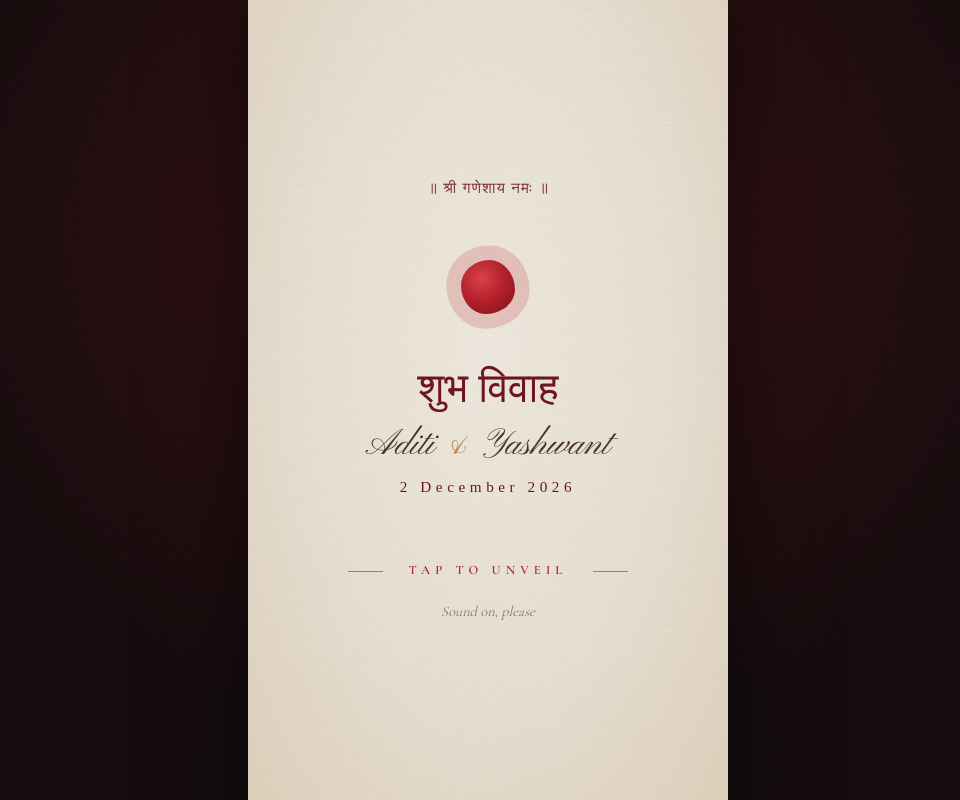
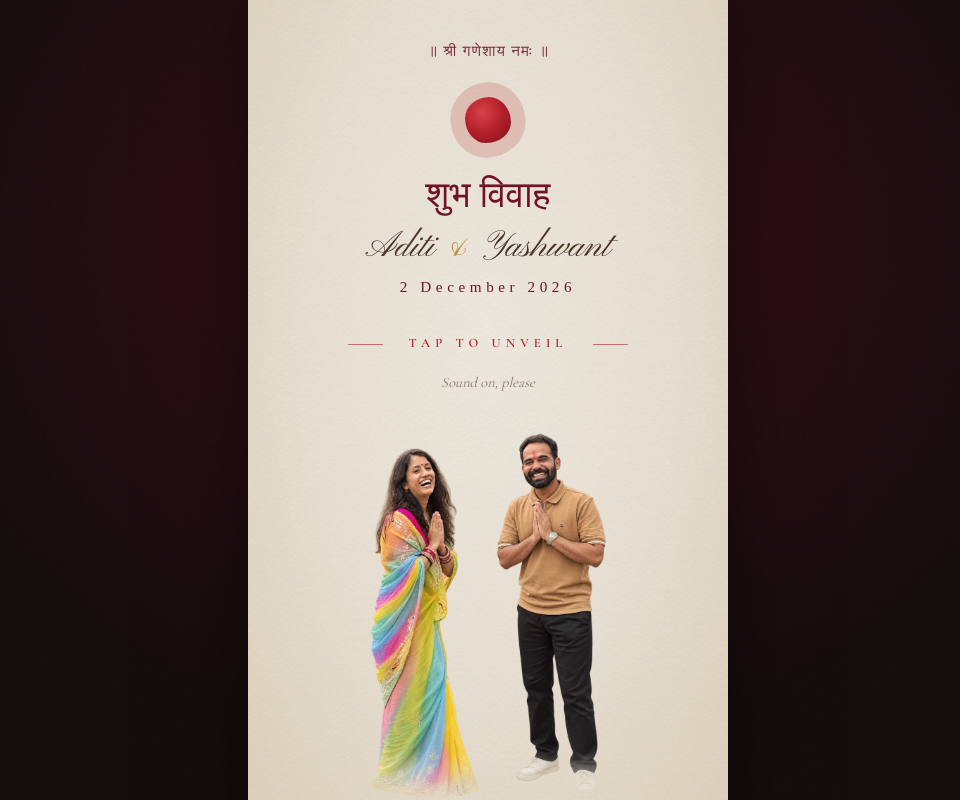
Before and after one commit to Mocktic/wedding-invite, a website built with Vite: page index.html in a window 1280 px wide. Shown: the whole page, without its empty margins (152-1112 px from the left). Built offline with nearby package versions, Linux system fonts and the light colour scheme; some packages are replaced by stand-ins of ours; a web font is replaced by a local one; what @phosphor-icons/core would draw is missing.

Commit message:
feat: add taglines for venues, enhance unveil scene with couple images

```diff
--- a/src/config.js
+++ b/src/config.js
@@ -8,22 +8,26 @@ export default {
     hashtag: '#AditiWedsYashwant',
   },
 
+  // tagline: the script line under "… will be held in" when this venue hosts the headline event
   venues: {
     residence: {
       name: 'Our Residence',
       city: 'home',
+      tagline: 'our home',
       address: 'Address to be shared', // PLACEHOLDER
       mapUrl: null, // PLACEHOLDER: paste a Google Maps link to show a directions button
     },
     badiSadri: {
       name: 'Badi Sadri',
       city: 'Badi Sadri',
+      tagline: 'the land of Mewar',
       address: 'Chittorgarh, Rajasthan',
       mapUrl: 'https://maps.google.com/?q=Badi+Sadri,+Rajasthan', // swap for the exact venue's link
     },
     rtdcAjmer: {
       name: 'RTDC Ajmer',
       city: 'Ajmer',
+      tagline: 'the city of Ajmer',
       address: 'Ajmer, Rajasthan',
       mapUrl: 'https://maps.google.com/?q=RTDC+Hotel+Ajmer', // swap for the exact venue's link
     },
--- a/src/scenes/hands.js
+++ b/src/scenes/hands.js
@@ -17,8 +17,8 @@ export function hands(app, ctx, { next }) {
   const canvas = h('canvas', { class: 'hands__canvas', 'aria-hidden': 'true' });
   const frame = h('div', { class: 'hands__frame' }, canvas);
   const scrim = h('div', { class: 'hands__scrim' });
-  const captionA = h('p', { class: 'hands__caption' }, 'Every story begins', h('br'), 'with a little colour.');
-  const captionB = h('p', { class: 'hands__caption' }, 'Ours begins', h('br'), 'with ', h('em', {}, 'alta'), '.');
+  const captionA = h('p', { class: 'hands__caption' }, 'It was written', h('br'), 'in the lines of our palms,');
+  const captionB = h('p', { class: 'hands__caption' }, 'long before', h('br'), 'we met.');
   const svg = s('svg', { class: 'scene-svg', 'aria-hidden': 'true' });
   const wash = next.el; // the names scene is the paper that floods in
   wash.classList.add('hands__wash');
--- a/src/scenes/udaipur.js
+++ b/src/scenes/udaipur.js
@@ -88,7 +88,7 @@ export function udaipur(app, ctx) {
     : null;
   const venueCopy = h('div', { class: 'udaipur__copy udaipur__venue' },
     h('p', { class: 'eyebrow' }, main.subtitle ? `The ${main.subtitle} will be held in` : `The ${main.title} will be held in`),
-    h('p', { class: 'script udaipur__city' }, 'the heart of Rajasthan'),
+    h('p', { class: 'script udaipur__city' }, venue.tagline || `the city of ${venue.city}`),
     h('p', { class: 'udaipur__venue-name' }, venue.name),
     h('p', { class: 'udaipur__address' }, venue.address),
     mapLink,
--- a/src/scenes/unveil.js
+++ b/src/scenes/unveil.js
@@ -1,7 +1,8 @@
-// Scene 0 — a single alta dot on raw canvas. Tapping it bleeds red ink across the screen,
+// Scene 0 — the bride and groom greet the guest with folded hands below a single alta dot on
+// raw canvas. Tapping bleeds red ink across the screen (the couple fade away as it rises),
 // starts the music and lets the film begin.
 import gsap from 'gsap';
-import { h } from '../lib/dom.js';
+import { h, asset } from '../lib/dom.js';
 import { overlayVideo, playVideo } from '../lib/overlayVideo.js';
 import { inkMask } from '../lib/inkMask.js';
 
@@ -23,14 +24,37 @@ export function unveil(ctx, { onOpen }) {
     cta,
     h('p', { class: 'unveil__hint' }, 'Sound on, please'),
   );
+  const bride = h('img', { class: 'unveil__person unveil__person--bride', src: asset('img/cover-bride.webp'), alt: config.couple.bride, decoding: 'async' });
+  const groom = h('img', { class: 'unveil__person unveil__person--groom', src: asset('img/cover-groom.webp'), alt: config.couple.groom, decoding: 'async' });
+  const pair = h('div', { class: 'unveil__pair' }, bride, groom);
   const bleedWrap = h('div', { class: 'unveil__bleed-wrap' }, bleed);
-  const root = h('div', { class: 'unveil', role: 'dialog', 'aria-label': 'Wedding invitation' }, bleedWrap, content);
+  const root = h('div', { class: 'unveil', role: 'dialog', 'aria-label': 'Wedding invitation' }, bleedWrap, pair, content);
   const spread = inkMask(bleedWrap, 'blot');
   spread(0);
   document.body.append(root);
   cta.focus({ preventScroll: true });
 
+  // The couple take the space left below the text (never overlapping it), up to 46% of the screen.
+  const fitPair = () => {
+    const room = root.clientHeight - content.getBoundingClientRect().bottom - 10;
+    pair.style.height = `${Math.max(180, Math.min(root.clientHeight * 0.46, room))}px`;
+  };
+  fitPair();
+  new ResizeObserver(fitPair).observe(content); // re-fit when fonts land or the text reflows
+  window.addEventListener('resize', fitPair);
+
   gsap.from(content.children, { autoAlpha: 0, y: 14, duration: 1.1, stagger: 0.12, ease: 'power2.out', delay: 0.2 });
+  // The couple simply appear (gently). Add ?entrance=walk to the link to preview a version
+  // where they walk in from either side instead.
+  if (!ctx.reduced) {
+    if (new URLSearchParams(location.search).get('entrance') === 'walk') {
+      gsap.timeline({ delay: 0.5 })
+        .from(bride, { xPercent: -140, autoAlpha: 0, duration: 1.8, ease: 'power3.out' }, 0)
+        .from(groom, { xPercent: 140, autoAlpha: 0, duration: 1.8, ease: 'power3.out' }, 0.15);
+    } else {
+      gsap.from([bride, groom], { autoAlpha: 0, y: 18, duration: 1.4, stagger: 0.2, ease: 'power2.out', delay: 0.6 });
+    }
+  }
 
   let opened = false;
   function open() {
@@ -49,6 +73,8 @@ export function unveil(ctx, { onOpen }) {
     gsap.timeline({ onComplete: () => root.remove() })
       .to([...content.children].filter((el) => !el.contains(dot)), { autoAlpha: 0, y: -10, duration: 0.45, stagger: 0.03, ease: 'power2.in' }, 0)
       .to(dot, { scale: 1.6, duration: 0.5, ease: 'back.out(3)' }, 0)
+      // the couple fade away as the red starts to spread, gone before it reaches them
+      .to(pair, { autoAlpha: 0, y: 12, duration: 0.85, ease: 'power1.in' }, 0.25)
       .to(dot, { scale: 3, autoAlpha: 0, duration: 0.9, ease: 'power2.in' }, 0.5)
       .set(bleed, { autoAlpha: 1 }, 0.45)
       .to(ink, { p: 1, duration: 1.7, ease: 'power2.in', onUpdate: () => spread(ink.p) }, 0.45)
@@ -58,4 +84,5 @@ export function unveil(ctx, { onOpen }) {
   }
 
   root.addEventListener('click', open);
+  return { fit: fitPair };
 }
--- a/src/styles/main.css
+++ b/src/styles/main.css
@@ -140,8 +140,9 @@ button, input, textarea { font: inherit; color: inherit; }
   width: var(--col);
   transform: translateX(-50%);
   z-index: 60;
-  display: grid;
-  place-items: center;
+  display: flex;
+  flex-direction: column;
+  align-items: center;
   background:
     radial-gradient(ellipse at 50% 42%, #fbf5ea 0%, var(--canvas) 55%, #e9dcc6 100%);
   cursor: pointer;
@@ -165,26 +166,53 @@ button, input, textarea { font: inherit; color: inherit; }
 }
 .unveil__content {
   position: relative;
-  z-index: 2;
+  z-index: 3;
   display: flex;
   flex-direction: column;
   align-items: center;
   text-align: center;
-  padding: 2rem;
-  gap: 0.2rem;
+  padding: max(5svh, 1.4rem) 1.5rem 0;
+  gap: 0.1rem;
 }
+/* bride and groom standing side by side, feet dissolving into the paper */
+.unveil__pair {
+  position: absolute;
+  z-index: 2;
+  left: 0;
+  right: 0;
+  bottom: 0;
+  height: 46svh;
+  display: flex;
+  justify-content: center;
+  align-items: flex-end;
+  gap: 3%;
+  pointer-events: none;
+  -webkit-mask-image: linear-gradient(to top, transparent 0%, #000 13%);
+  mask-image: linear-gradient(to top, transparent 0%, #000 13%);
+}
+.unveil__person {
+  display: block;
+  height: 100%;
+  width: auto;
+  max-width: 46%;
+  object-fit: contain;
+  object-position: bottom;
+  filter: saturate(0.9) sepia(0.06); /* sit with the paper rather than pop off it */
+}
+.unveil__person--bride { height: 96%; }
+
 .unveil__mantra {
-  margin: 0 0 2.6rem;
+  margin: 0 0 1.3rem;
   font-family: var(--font-deva);
   font-size: 0.95rem;
   color: var(--kumkum);
   letter-spacing: 0.08em;
   opacity: 0.85;
 }
-.unveil__seal { width: 84px; height: 84px; display: grid; place-items: center; margin-bottom: 1.8rem; }
+.unveil__seal { width: 70px; height: 70px; display: grid; place-items: center; margin-bottom: 0.9rem; }
 .unveil__dot {
-  width: 54px;
-  height: 54px;
+  width: 46px;
+  height: 46px;
   border-radius: 52% 48% 55% 45% / 47% 55% 45% 53%;
   background: radial-gradient(circle at 38% 34%, #d8434a 0%, var(--alta) 48%, #7c1119 100%);
   box-shadow: 0 0 0 0 rgba(179, 32, 42, 0.45);
@@ -198,7 +226,7 @@ button, input, textarea { font: inherit; color: inherit; }
 .unveil__title {
   margin: 0;
   font-family: var(--font-deva);
-  font-size: 2.6rem;
+  font-size: 2.3rem;
   line-height: 1.3;
   color: var(--kumkum);
 }
@@ -211,7 +239,7 @@ button, input, textarea { font: inherit; color: inherit; }
 }
 .unveil__names span { color: var(--gold); }
 .unveil__date {
-  margin: 0.4rem 0 3rem;
+  margin: 0.3rem 0 1.4rem;
   font-family: var(--font-display);
   letter-spacing: 0.3em;
   font-size: 0.95rem;
@@ -249,6 +277,16 @@ button, input, textarea { font: inherit; color: inherit; }
   opacity: 0.6;
 }
 
+/* short phones: tighten the opening so the couple keep their size */
+@media (max-height: 720px) {
+  .unveil__mantra { margin-bottom: 0.7rem; }
+  .unveil__seal { width: 52px; height: 52px; margin-bottom: 0.5rem; }
+  .unveil__dot { width: 36px; height: 36px; }
+  .unveil__title { font-size: 2rem; }
+  .unveil__names { font-size: 2rem; }
+  .unveil__date { margin-bottom: 0.8rem; }
+  .unveil__cta { padding-block: 0.5rem; }
+}
 /* ─────────────── 1 · Hands ─────────────── */
 .hands { background: #8e0f17; }
 .hands__frame { position: absolute; inset: 0; will-change: transform; }
```
Also changed, not shown: README.md, assets-src/provided/groom-namaste.png (added), public/assets/img/cover-bride.webp (added), public/assets/img/cover-groom.webp (added), src/lib/logic.test.js, 2 other files.
